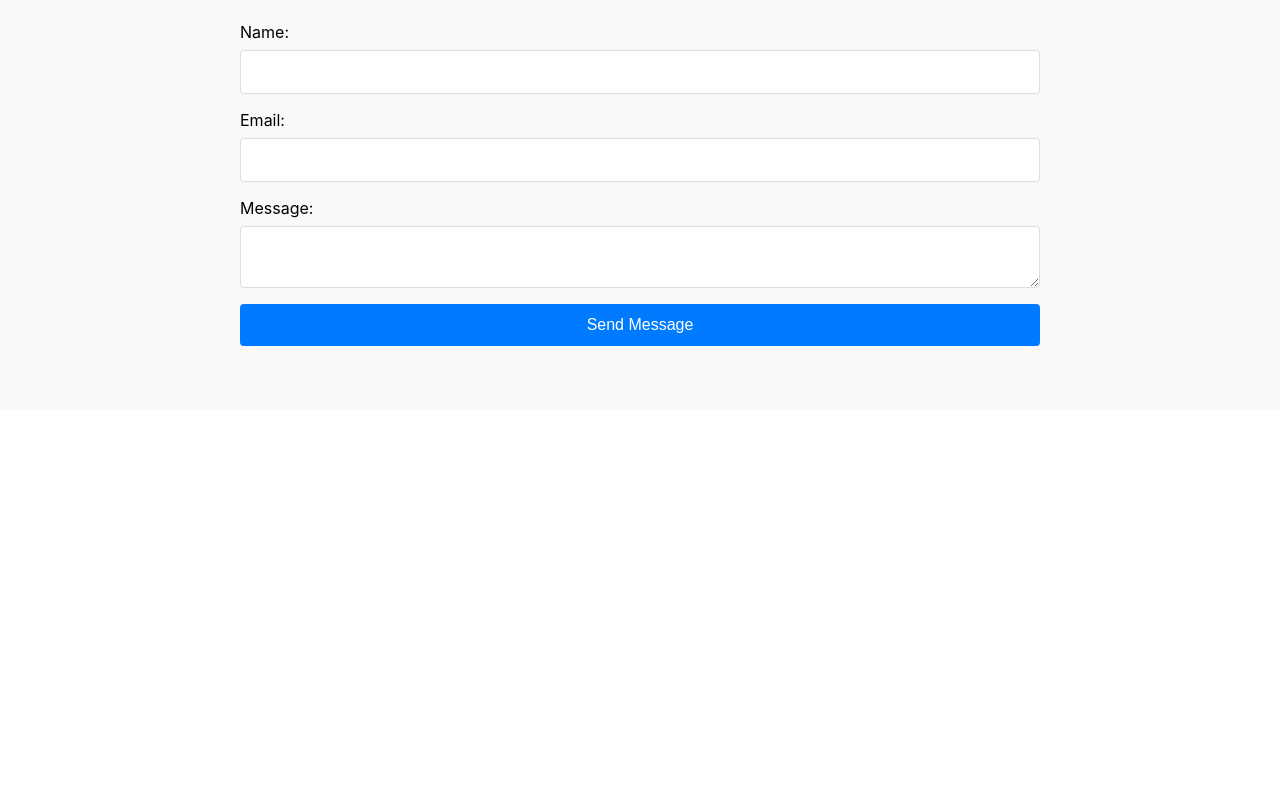
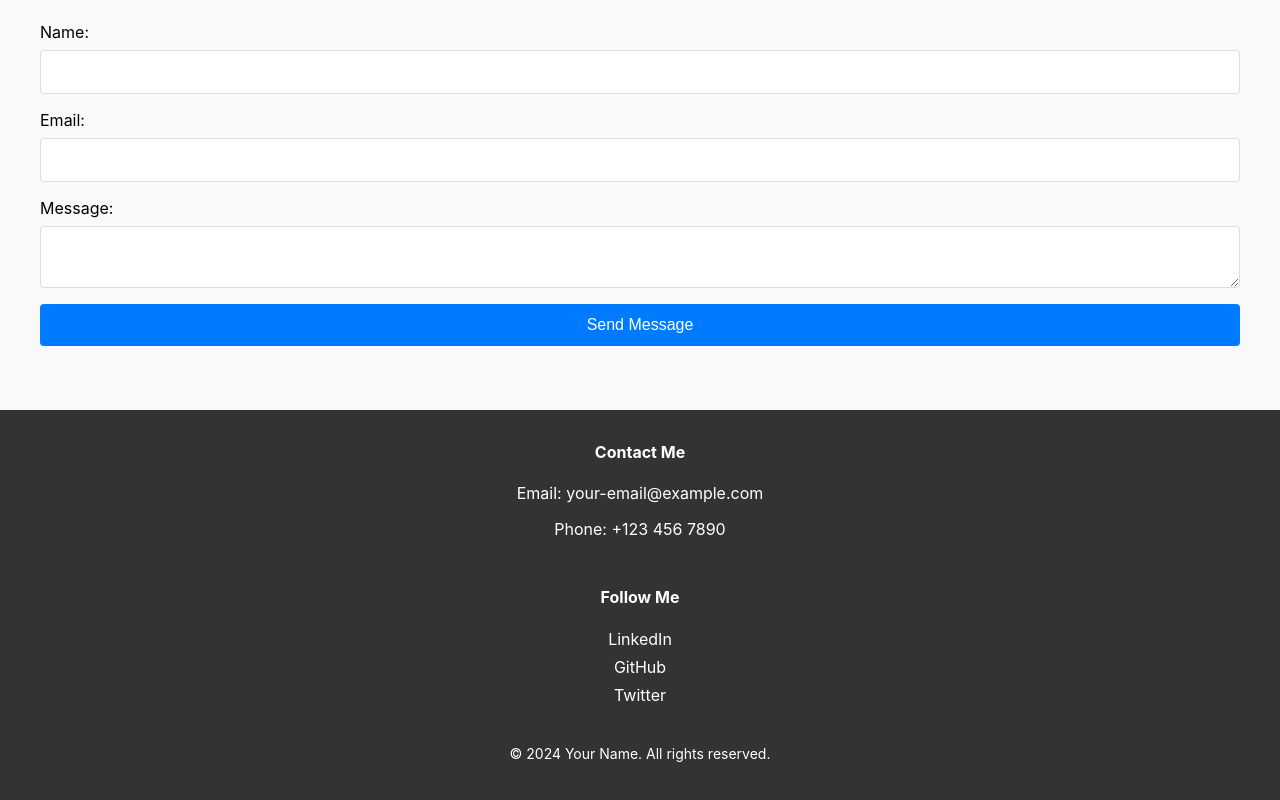
Before and after one commit to benlaguroun/mohamedbenlaguroun, a React (Create React App) app: page / in a window 1280 px wide. Shown: the part 2031-2831 px from the top of the page. Before the commit the page ends 2441 px from the top, so only its background shows below. Built offline with nearby package versions, Linux system fonts and the light colour scheme.

Commit message:
add footer section

```diff
--- /dev/null
+++ b/src/components/Footer.css
@@ -0,0 +1,53 @@
+.footer {
+  padding: 2rem 2rem;
+  background-color: #333;
+  color: #fff;
+  text-align: center;
+}
+
+.container {
+  max-width: 1200px;
+  margin: 0 auto;
+}
+
+.footer-content {
+  display: flex;
+  flex-direction: column;
+  gap: 1rem;
+}
+
+.footer-info,
+.footer-social {
+  margin-bottom: 1rem;
+}
+
+.footer-info h4,
+.footer-social h4 {
+  margin-top: 0;
+}
+
+.footer-info a,
+.footer-social a {
+  color: #fff;
+  text-decoration: none;
+}
+
+.footer-info a:hover,
+.footer-social a:hover {
+  text-decoration: underline;
+}
+
+.footer-social ul {
+  list-style: none;
+  padding: 0;
+  margin: 0;
+}
+
+.footer-social li {
+  margin: 0.5rem 0;
+}
+
+.footer-copy {
+  margin-top: 1rem;
+  font-size: 0.875rem;
+}
--- /dev/null
+++ b/src/components/Footer.js
@@ -0,0 +1,60 @@
+import React from "react";
+import "./Footer.css"; // Import the CSS for styling
+
+function Footer() {
+  return (
+    <footer className="footer">
+      <div className="container">
+        <div className="footer-content">
+          <div className="footer-info">
+            <h4>Contact Me</h4>
+            <p>
+              Email:{" "}
+              <a href="mailto:your-email@example.com">your-email@example.com</a>
+            </p>
+            <p>
+              Phone: <a href="tel:+1234567890">+123 456 7890</a>
+            </p>
+          </div>
+          <div className="footer-social">
+            <h4>Follow Me</h4>
+            <ul>
+              <li>
+                <a
+                  href="https://linkedin.com/in/your-profile"
+                  target="_blank"
+                  rel="noopener noreferrer"
+                >
+                  LinkedIn
+                </a>
+              </li>
+              <li>
+                <a
+                  href="https://github.com/your-profile"
+                  target="_blank"
+                  rel="noopener noreferrer"
+                >
+                  GitHub
+                </a>
+              </li>
+              <li>
+                <a
+                  href="https://twitter.com/your-profile"
+                  target="_blank"
+                  rel="noopener noreferrer"
+                >
+                  Twitter
+                </a>
+              </li>
+            </ul>
+          </div>
+        </div>
+        <p className="footer-copy">
+          © {new Date().getFullYear()} Your Name. All rights reserved.
+        </p>
+      </div>
+    </footer>
+  );
+}
+
+export default Footer;
--- a/src/pages/Home.js
+++ b/src/pages/Home.js
@@ -2,6 +2,7 @@ import React from "react";
 import Projects from "../components/Projects"; // Import the Projects component
 import Services from "../components/Services";
 import Contact from "../components/Contact";
+import Footer from "../components/Footer";
 
 function Home() {
   return (
@@ -14,6 +15,8 @@ function Home() {
       <Services />
       {/* Contact section */}
       <Contact />
+      {/* Footer section */}
+      <Footer />
     </div>
   );
 }
```
